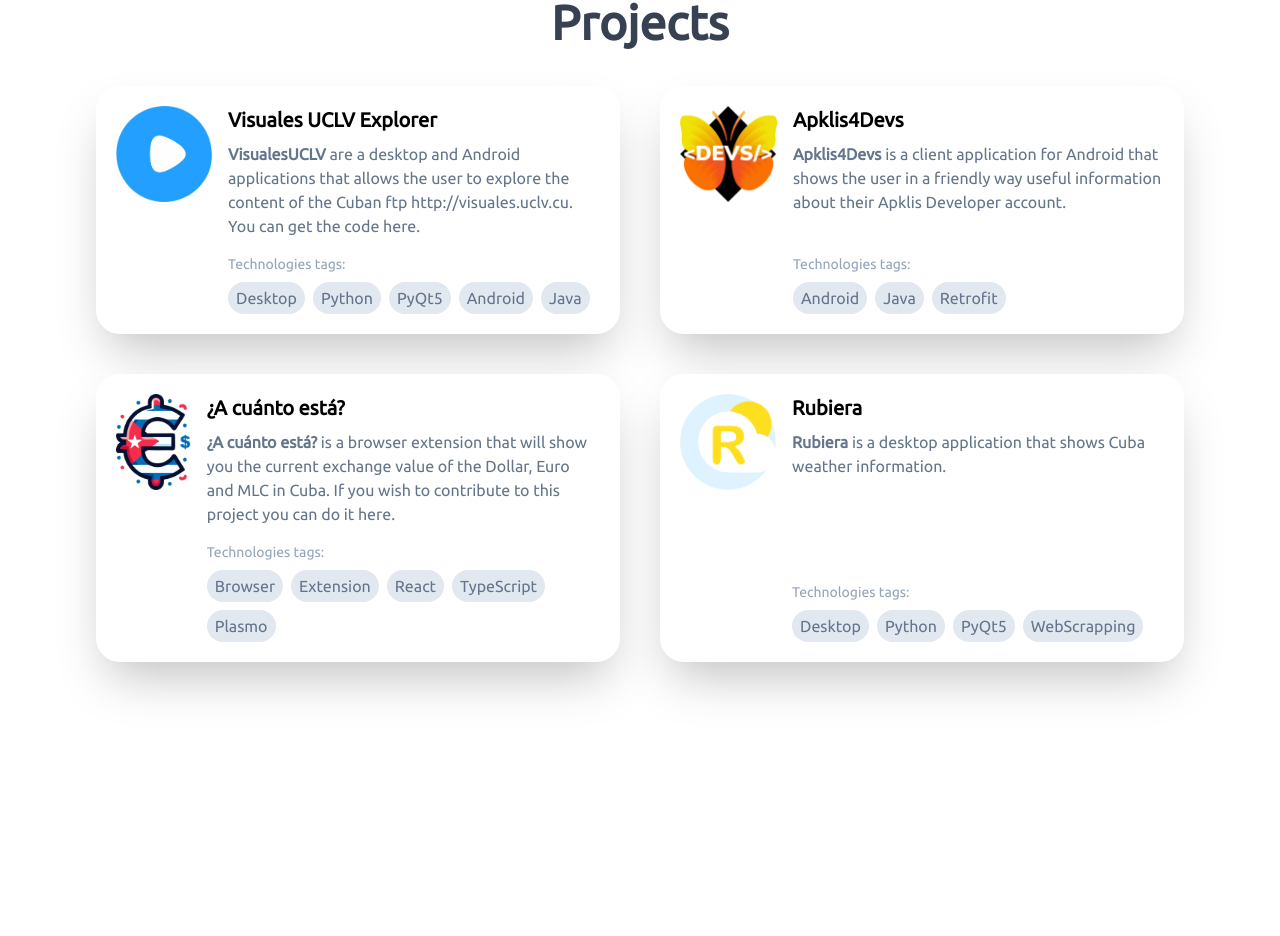
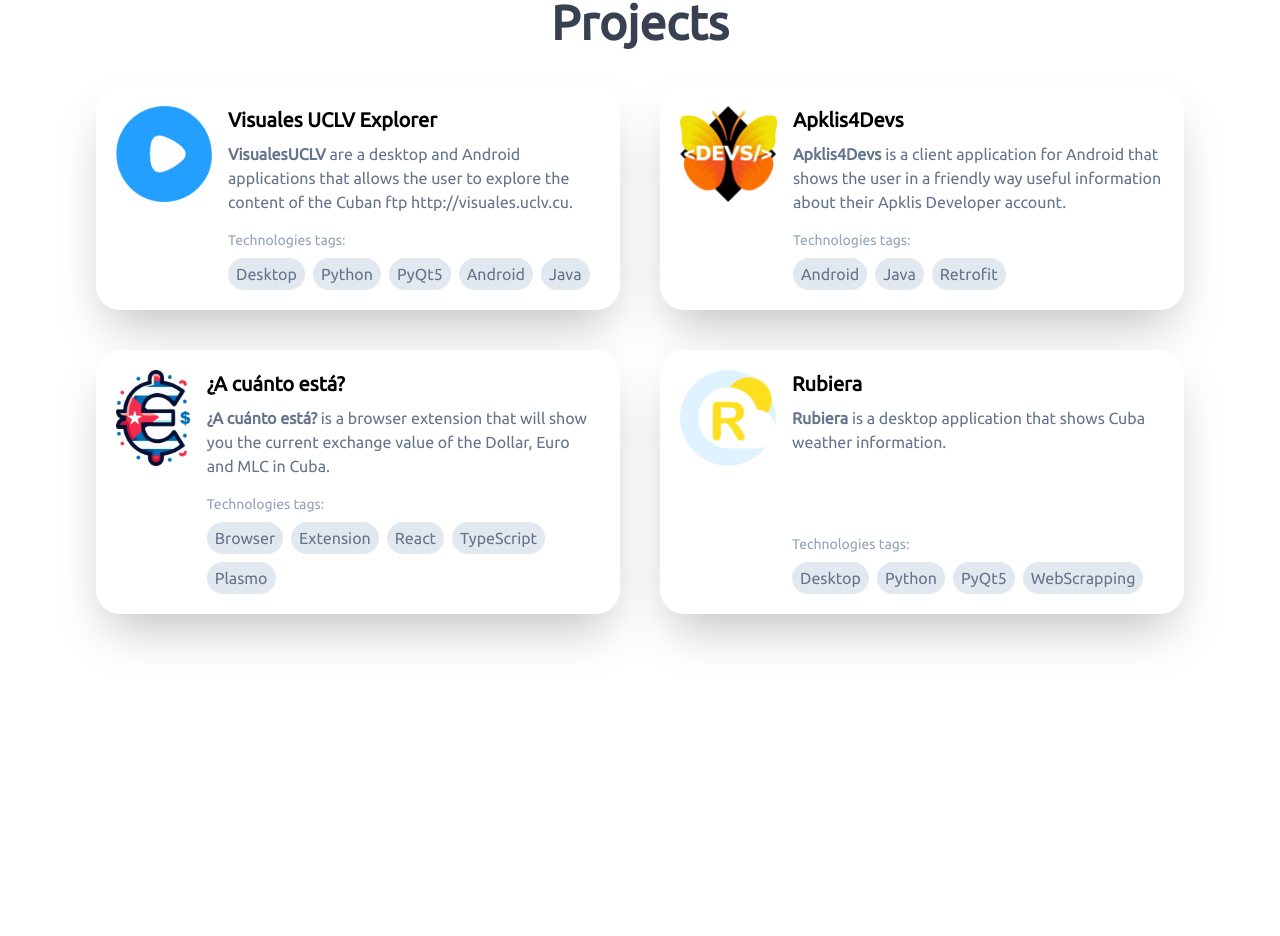
Before and after one commit to JalexCode/JalexCode.github.io, a React (Vite) app: page / in a window 1280 px wide. Shown: the part 1991-2927 px from the top of the page. Built offline with nearby package versions, Linux system fonts and the light colour scheme.

Commit message:
Deleted repos url

```diff
--- a/src/data/projects.ts
+++ b/src/data/projects.ts
@@ -1,13 +1,11 @@
 const ACuantoEstaDescription =
 `
 **¿A cuánto está?** is a browser extension that will show you the current exchange value of the Dollar, Euro and MLC in Cuba.
-If you wish to contribute to this project you can do it [here](https://github.com/JalexCode/dev-links).
 `;
 
 const VisualesUclvExplorerDescription =
 `
 **VisualesUCLV** are a desktop and Android applications that allows the user to explore the content of the Cuban ftp http://visuales.uclv.cu.
-You can get the code [here](https://github.com/JalexCode/blue-pos).
 `;
 
 const Apklis4DevsDescription =
```
